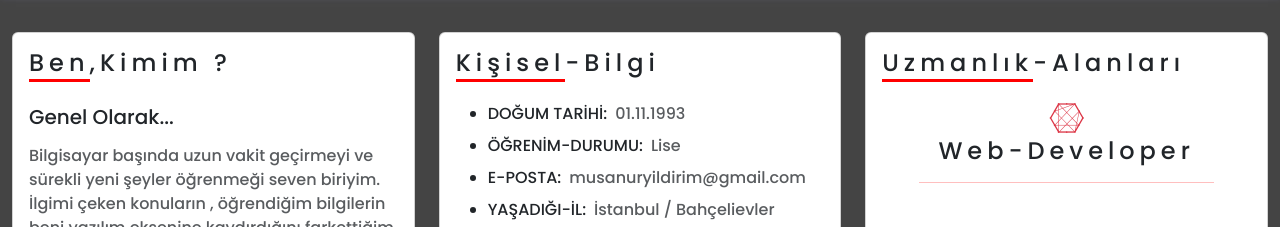
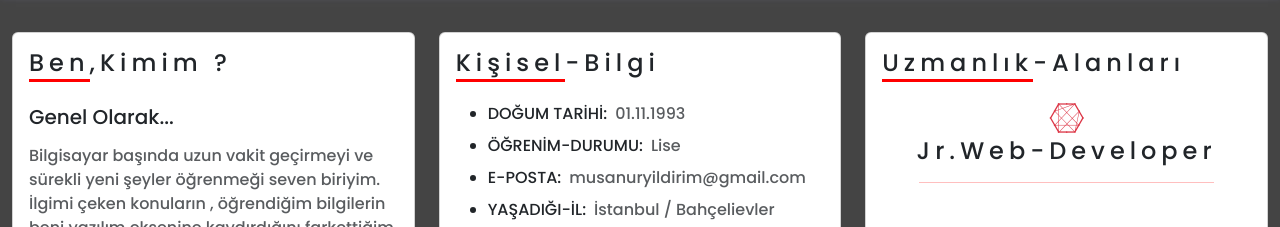
Before and after one commit to MUSA3661/React-Portfolyo, a React (Create React App) app: page / in a window 1280 px wide. Shown: the part 1080-1307 px from the top of the page. Built offline with nearby package versions, Linux system fonts and the light colour scheme.

Commit message:
Update Section1.js

```diff
--- a/src/components/Section1.js
+++ b/src/components/Section1.js
@@ -83,7 +83,7 @@ Yakın zamanda sizden olumlu haberler almayı diliyorum.
               <div class="">
                 <div class="mb-4 text-center">
                   <i class="fa-brands fa-connectdevelop fs-2 text-danger"></i>
-                  <h4>Web-Developer</h4>
+                  <h4>Jr.Web-Developer</h4>
                   <p class="text-muted"></p>
                   <hr style={{color:"red",width:"80%"}} class="m-auto "/>
                 </div>
```
